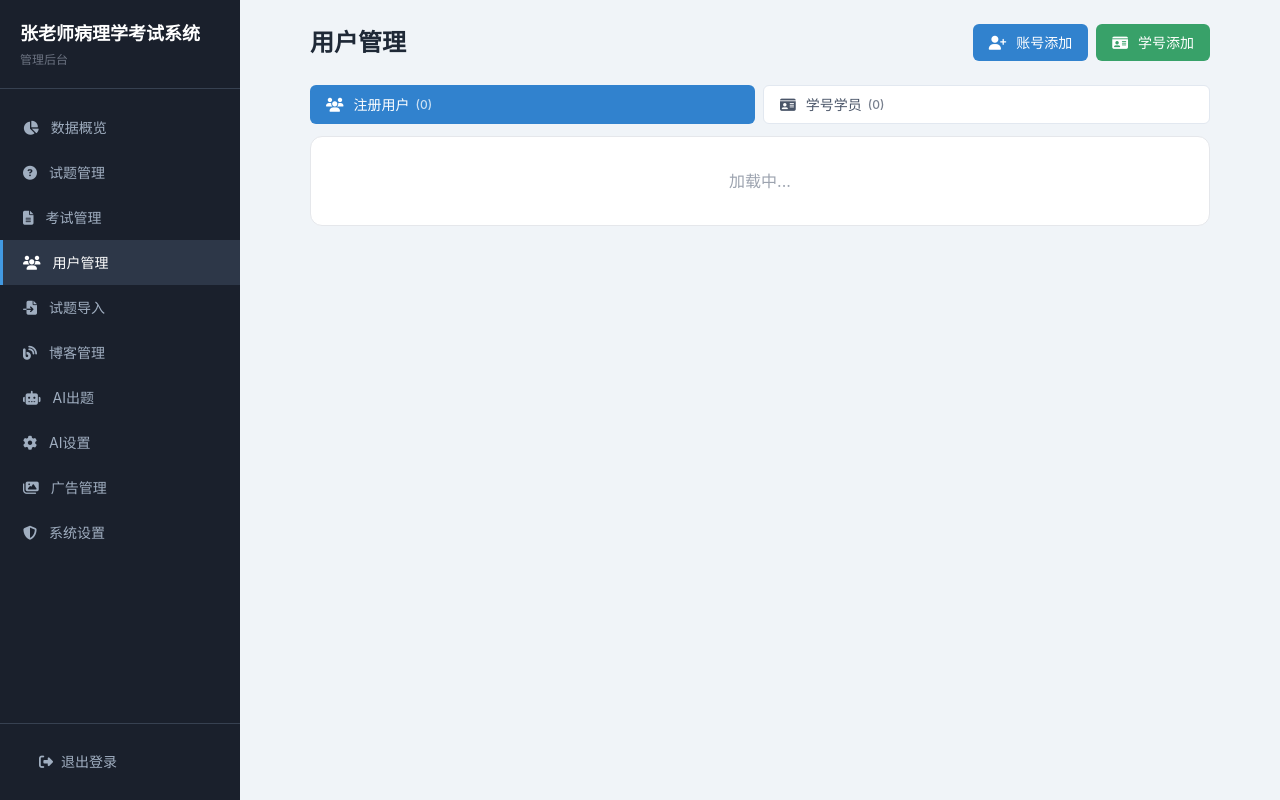
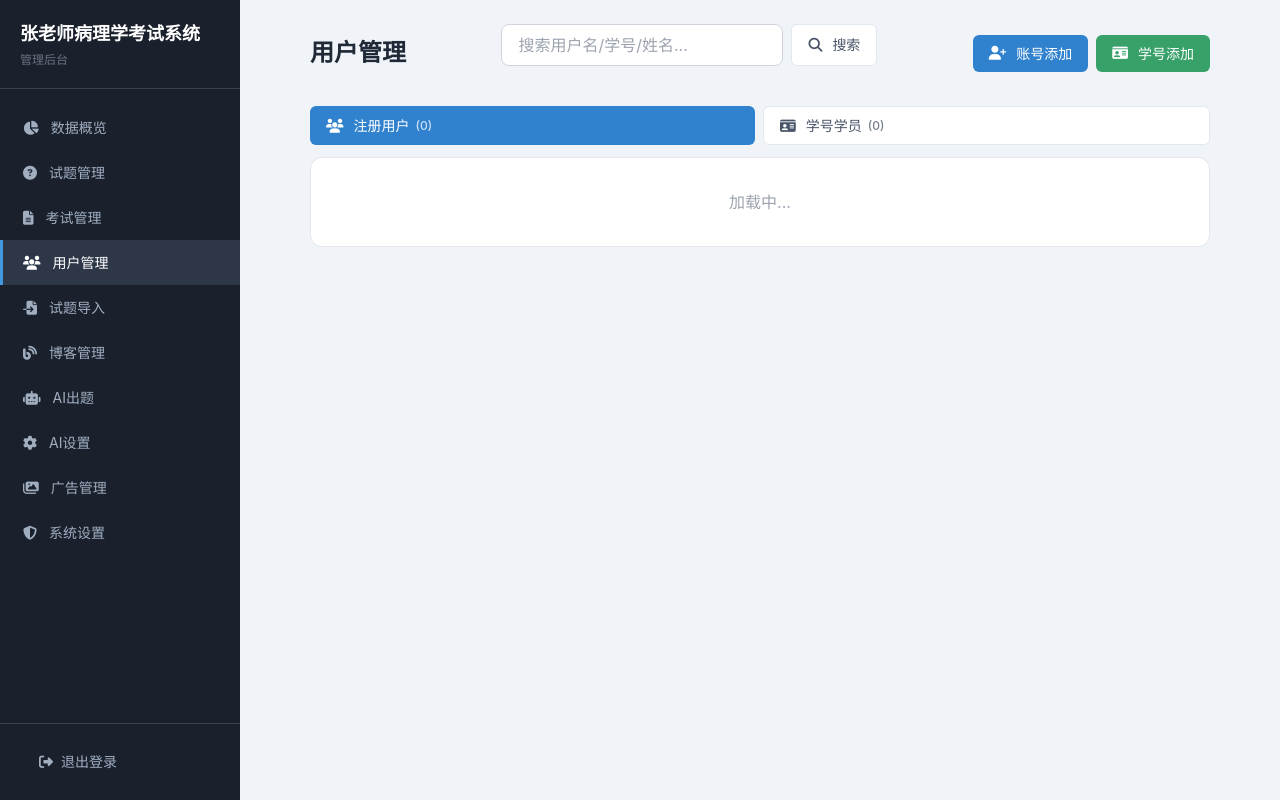
Before and after one commit to andyhang1980/pathology-exam-system, a FastAPI app: template templates/admin.html in a window 1280 px wide, after a click on "用户管理". Run offline with FastAPI, Linux system fonts and the light colour scheme; the template is opened without the code that fills it: most values are stand-ins (such as "Sample title", 1, 10 or a date in 2020).

Commit message:
feat: add user search, password visibility, admin login bypass, student-id sorting

```diff
--- a/templates/admin.html
+++ b/templates/admin.html
@@ -286,6 +286,10 @@
         <div id="users-tab" class="tab-content">
             <div class="flex items-center justify-between mb-6">
                 <h2 class="text-2xl font-bold text-gray-800">用户管理</h2>
+                <div class="flex gap-2 mb-4">
+                <input type="text" id="u-search" placeholder="搜索用户名/学号/姓名..." class="input-focus flex-1 px-4 py-2 border border-gray-300 rounded-lg" oninput="debounceSearchUsers()">
+                <button class="btn btn-outline text-sm" onclick="searchUsers()"><i class="fas fa-search mr-1"></i>搜索</button>
+            </div>
                 <div class="flex gap-2 items-center">
                     <span id="u-selected-count" class="text-sm text-gray-500" style="display:none">已选 <b>0</b> 项</span>
                     <button id="u-batch-delete-btn" class="btn btn-danger text-sm" style="display:none" onclick="batchDeleteUsers()"><i class="fas fa-trash mr-1"></i>批量删除</button>
@@ -1912,6 +1916,7 @@ Word 中插入的图片会被自动提取为题干中的图片引用。
 
             var accountUsers = _allUsers.filter(function(u) { return u.login_type !== 'student_id'; });
             var studentUsers = _allUsers.filter(function(u) { return u.login_type === 'student_id'; });
+            studentUsers.sort(function(a, b) { var sa = parseInt(a.student_id) || 0, sb = parseInt(b.student_id) || 0; return sa - sb; });
 
             document.getElementById('account-count').textContent = '(' + accountUsers.length + ')';
             document.getElementById('student-count').textContent = '(' + studentUsers.length + ')';
@@ -1930,9 +1935,9 @@ Word 中插入的图片会被自动提取为题干中的图片引用。
 
             var html = '<table class="data-table"><thead><tr><th style="width:36px"><input type="checkbox" id="u-select-all-' + type + '" onchange="toggleAllUsers(this, \''+type+'\')"></th>';
             if (type === 'student') {
-                html += '<th>ID</th><th>学号</th><th>姓名</th><th>考试次数</th><th>平均分</th><th>操作</th>';
+                html += '<th>ID</th><th>学号</th><th>姓名</th><th>密码</th><th>考试次数</th><th>平均分</th><th>操作</th>';
             } else {
-                html += '<th>ID</th><th>用户名</th><th>学号</th><th>姓名</th><th>考试次数</th><th>平均分</th><th>操作</th>';
+                html += '<th>ID</th><th>用户名</th><th>学号</th><th>姓名</th><th>密码</th><th>考试次数</th><th>平均分</th><th>操作</th>';
             }
             html += '</tr></thead><tbody>';
             users.forEach(function(u) {
@@ -1940,9 +1945,9 @@ Word 中插入的图片会被自动提取为题干中的图片引用。
                 var isAdmin = u.role === 'admin';
                 html += '<tr' + (isAdmin ? ' class="bg-yellow-50"' : '') + '><td>' + (isAdmin ? '<i class="fas fa-crown text-yellow-500 text-xs"></i>' : '<input type="checkbox" class="u-checkbox" data-type="' + type + '" value="' + u.id + '" onchange="updateUserSelection()">') + '</td>';
                 if (type === 'student') {
-                    html += '<td>' + u.id + '</td><td><b>' + u.student_id + '</b></td><td>' + (u.real_name || u.username) + '</td>';
+                    html += '<td>' + u.id + '</td><td><b>' + u.student_id + '</b></td><td>' + (u.real_name || u.username) + '</td><td><span class="u-pwd-mask" data-pwd="' + (u.plain_password || '-') + '" style="cursor:pointer">****</span></td>';
                 } else {
-                    html += '<td>' + u.id + '</td><td>' + u.username + '</td><td>' + sid + '</td><td>' + (u.real_name || '-') + '</td>';
+                    html += '<td>' + u.id + '</td><td>' + u.username + '</td><td>' + sid + '</td><td>' + (u.real_name || '-') + '</td><td><span class="u-pwd-mask" data-pwd="' + (u.plain_password || '-') + '" style="cursor:pointer">****</span></td>';
                 }
                 html += '<td>' + u.exam_count + '</td>';
                 html += '<td>' + (u.avg_score ? u.avg_score.toFixed(1) : '-') + '</td>';
@@ -3456,6 +3461,30 @@ async function deleteTextbook(id) {
             } catch(e) { alert('删除失败: ' + e.message); }
         }
 
+
+        var _searchTimer = null;
+        function debounceSearchUsers() { clearTimeout(_searchTimer); _searchTimer = setTimeout(searchUsers, 400); }
+        async function searchUsers() {
+            var keyword = document.getElementById('u-search').value.trim();
+            var resp = await fetch('/api/admin/users' + (keyword ? '?search=' + encodeURIComponent(keyword) : ''));
+            var data = await resp.json();
+            _allUsers = data.items || [];
+            var accountUsers = _allUsers.filter(function(u) { return u.login_type !== 'student_id'; });
+            var studentUsers = _allUsers.filter(function(u) { return u.login_type === 'student_id'; });
+            studentUsers.sort(function(a, b) { var sa = parseInt(a.student_id) || 0, sb = parseInt(b.student_id) || 0; return sa - sb; });
+            document.getElementById('account-count').textContent = '(' + accountUsers.length + ')';
+            document.getElementById('student-count').textContent = '(' + studentUsers.length + ')';
+            renderUserTable('account', accountUsers);
+            renderUserTable('student', studentUsers);
+        }
+        document.addEventListener('click', function(e) {
+            if (e.target.classList.contains('u-pwd-mask')) {
+                var pwd = e.target.getAttribute('data-pwd');
+                e.target.textContent = e.target.textContent === '****' ? pwd : '****';
+                e.target.style.color = e.target.textContent === '****' ? '' : '#2563eb';
+            }
+        });
+
     </script>
 </body>
 </html>
```
